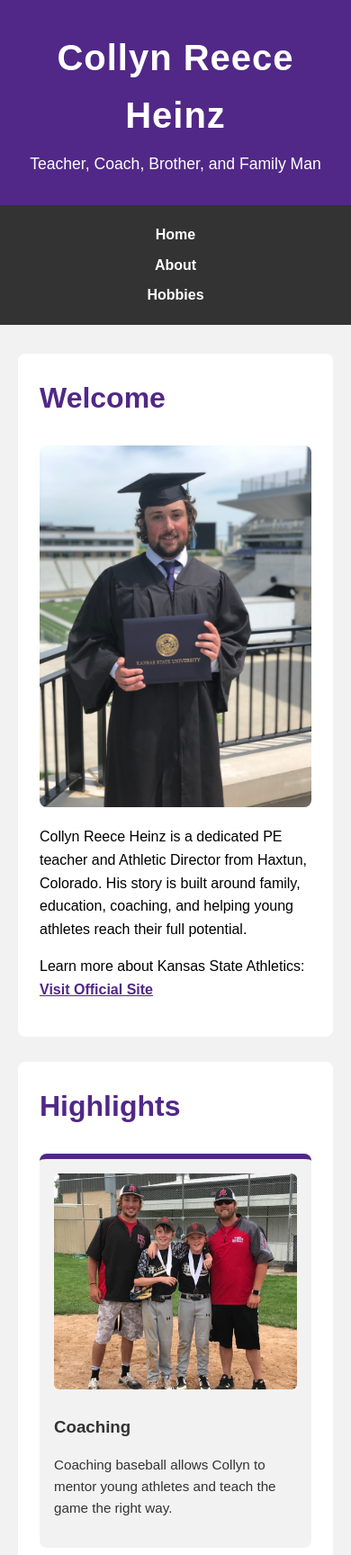
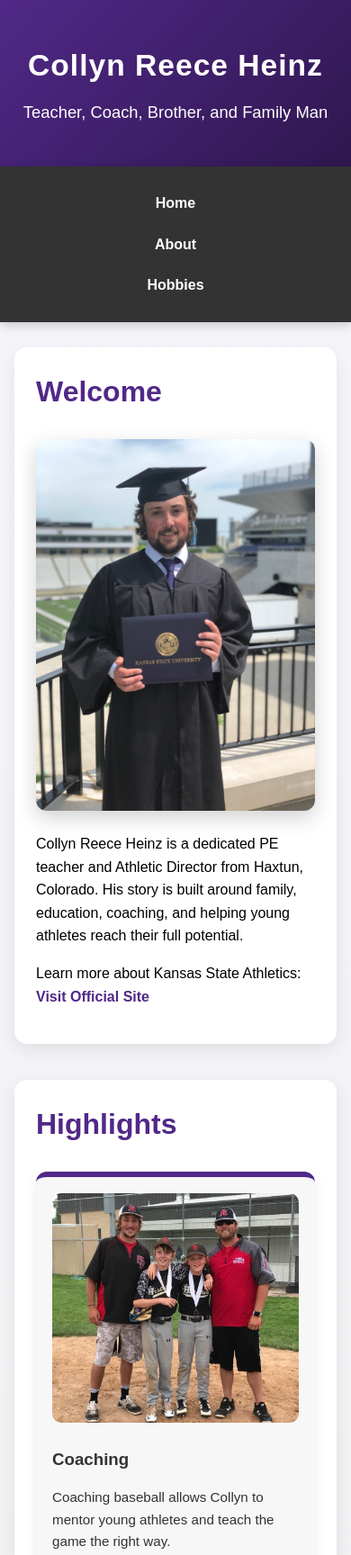
Before and after one commit to heinzbrady/bioSite, a plain HTML site: page index.html in a window 390 px wide. Shown: the top 1728 px of the page at 90% size. Drawn offline with Linux system fonts and the light colour scheme.

Commit message:
biosite final upload

```diff
--- a/css/site.css
+++ b/css/site.css
@@ -8,36 +8,46 @@
     box-sizing: border-box;
 }
 
+html {
+    scroll-behavior: smooth;
+}
+
 body {
     margin: 0;
     font-family: Arial, Helvetica, sans-serif;
-    background-color: #f2f2f2;
+    background: linear-gradient(180deg, #f7f5fb 0%, #eeeeee 100%);
     color: #000000;
     line-height: 1.6;
 }
 
 header {
-    background-color: #512888;
+    background: linear-gradient(135deg, #512888 0%, #2f174f 100%);
     color: #ffffff;
     text-align: center;
-    padding: 32px 16px;
+    padding: 46px 16px;
+    box-shadow: 0 4px 18px rgba(0, 0, 0, 0.18);
+    animation: fadeDown 0.8s ease-in-out;
 }
 
 header h1 {
     margin: 0;
-    font-size: 2.5rem;
+    font-size: 2.7rem;
     letter-spacing: 1px;
 }
 
 header p {
-    margin: 8px 0 0;
-    font-size: 1.1rem;
+    margin: 10px 0 0;
+    font-size: 1.15rem;
 }
 
 nav {
     background-color: #333333;
     text-align: center;
-    padding: 12px;
+    padding: 14px;
+    box-shadow: 0 3px 12px rgba(0, 0, 0, 0.2);
+    position: sticky;
+    top: 0;
+    z-index: 1000;
 }
 
 nav a {
@@ -45,23 +55,35 @@ nav a {
     text-decoration: none;
     font-weight: bold;
     margin: 0 18px;
+    padding: 6px 2px;
+    transition: color 0.3s ease, border-bottom 0.3s ease, padding-bottom 0.3s ease;
 }
 
 nav a:hover {
-    color: #a7a8aa;
+    color: #d8c2ff;
+    border-bottom: 2px solid #d8c2ff;
+    padding-bottom: 4px;
 }
 
 main {
     max-width: 1100px;
     margin: 0 auto;
-    padding: 32px 20px;
+    padding: 44px 20px;
+    animation: fadeIn 0.9s ease-in-out;
 }
 
 section {
     background-color: #ffffff;
-    margin-bottom: 28px;
-    padding: 24px;
-    border-radius: 8px;
+    margin-bottom: 40px;
+    padding: 32px;
+    border-radius: 14px;
+    box-shadow: 0 6px 18px rgba(0, 0, 0, 0.08);
+    transition: transform 0.3s ease, box-shadow 0.3s ease;
+}
+
+section:hover {
+    transform: translateY(-3px);
+    box-shadow: 0 10px 28px rgba(0, 0, 0, 0.12);
 }
 
 h2 {
@@ -79,29 +101,50 @@ h3 {
     width: 100%;
     max-width: 460px;
     display: block;
-    margin: 0 auto 20px;
-    border-radius: 8px;
+    margin: 0 auto 24px;
+    border-radius: 12px;
+    box-shadow: 0 8px 22px rgba(0, 0, 0, 0.18);
+    transition: transform 0.3s ease, box-shadow 0.3s ease;
+}
+
+.hero-image:hover {
+    transform: scale(1.02);
+    box-shadow: 0 12px 30px rgba(0, 0, 0, 0.24);
 }
 
 .image-grid {
     display: grid;
     grid-template-columns: repeat(3, 1fr);
-    gap: 22px;
+    gap: 28px;
 }
 
 .card {
-    background-color: #f2f2f2;
-    padding: 16px;
-    border-radius: 8px;
+    background-color: #f7f7f7;
+    padding: 18px;
+    border-radius: 12px;
     border-top: 6px solid #512888;
+    box-shadow: 0 5px 14px rgba(0, 0, 0, 0.08);
+    transition: transform 0.3s ease, box-shadow 0.3s ease, background-color 0.3s ease;
+}
+
+.card:hover {
+    transform: translateY(-8px);
+    box-shadow: 0 12px 26px rgba(0, 0, 0, 0.18);
+    background-color: #ffffff;
 }
 
 .card img {
     width: 100%;
-    height: 240px;
+    height: 255px;
     object-fit: cover;
     object-position: top;
-    border-radius: 6px;
+    border-radius: 10px;
+    transition: transform 0.3s ease, filter 0.3s ease;
+}
+
+.card:hover img {
+    transform: scale(1.03);
+    filter: brightness(1.04);
 }
 
 .caption {
@@ -112,29 +155,80 @@ h3 {
 .about-layout {
     display: grid;
     grid-template-columns: 1fr 1.5fr;
-    gap: 28px;
+    gap: 34px;
     align-items: start;
 }
 
 .about-layout img {
     width: 100%;
-    border-radius: 8px;
+    border-radius: 12px;
+    box-shadow: 0 8px 22px rgba(0, 0, 0, 0.16);
+    transition: transform 0.3s ease, box-shadow 0.3s ease;
+}
+
+.about-layout img:hover {
+    transform: scale(1.02);
+    box-shadow: 0 12px 30px rgba(0, 0, 0, 0.22);
 }
 
 footer {
     background-color: #333333;
     color: #ffffff;
     text-align: center;
-    padding: 18px;
-    margin-top: 28px;
+    padding: 22px;
+    margin-top: 34px;
+    box-shadow: 0 -4px 14px rgba(0, 0, 0, 0.16);
 }
 
 .external-link {
     color: #512888;
     font-weight: bold;
+    text-decoration: none;
+    transition: color 0.3s ease, text-decoration 0.3s ease;
+}
+
+.external-link:hover {
+    color: #2f174f;
+    text-decoration: underline;
+}
+
+@keyframes fadeIn {
+    from {
+        opacity: 0;
+        transform: translateY(18px);
+    }
+
+    to {
+        opacity: 1;
+        transform: translateY(0);
+    }
+}
+
+@keyframes fadeDown {
+    from {
+        opacity: 0;
+        transform: translateY(-18px);
+    }
+
+    to {
+        opacity: 1;
+        transform: translateY(0);
+    }
 }
 
 @media (max-width: 800px) {
+    header h1 {
+        font-size: 2.1rem;
+    }
+
+    main {
+        padding: 28px 16px;
+    }
+
+    section {
+        padding: 24px;
+    }
+
     .image-grid,
     .about-layout {
         grid-template-columns: 1fr;
```
